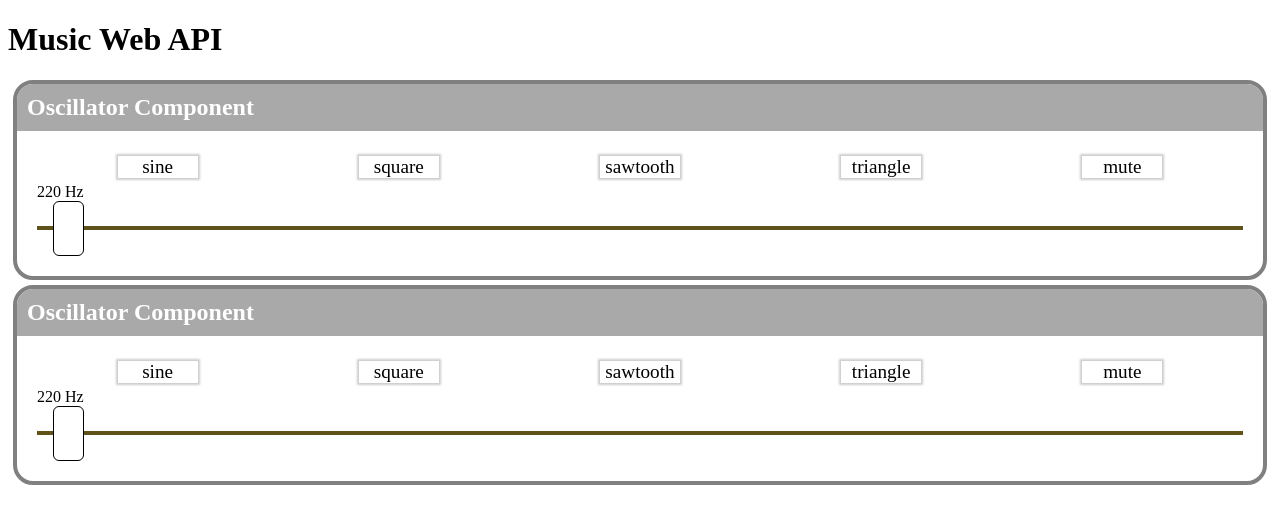
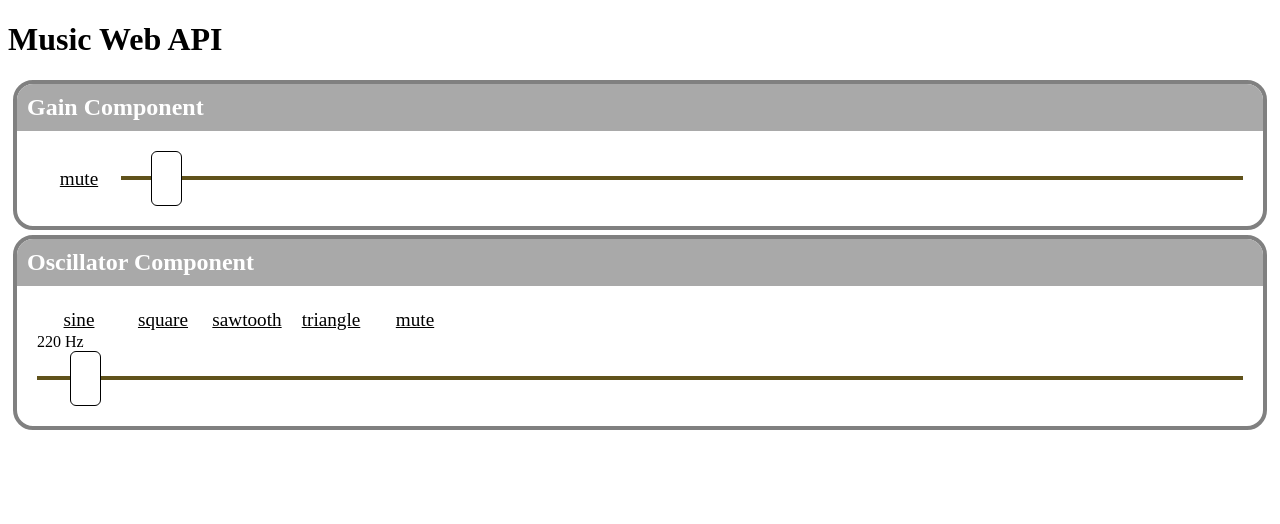
Before and after one commit to raiss/music-web-api, a React app: page / in a window 1280 px wide. Shown: the top 524 px of the page. Built offline with nearby package versions, Linux system fonts and the light colour scheme; what react-tap-event-plugin would draw is missing.

Commit message:
add Gain component/controller (in progress) and update Fader component

```diff
--- a/src/App.js
+++ b/src/App.js
@@ -1,5 +1,7 @@
 import React, { Component } from 'react';
 import  { Oscillator }  from "./controllers/Oscillator";
+import  { Gain }  from "./controllers/Gain";
+
 
 import './App.css';
 
@@ -11,7 +13,7 @@ export class App extends Component {
   render() {
     return (
       <div>
-        <Oscillator/>
+        <Gain/>
         <Oscillator/>
       </div>
     )
--- a/src/components/GenericButton.css
+++ b/src/components/GenericButton.css
@@ -1,9 +1,12 @@
 .genericbutton-container {
   display: flex;
+  overflow: hidden;
   font-size: 1.2em;
-  margin: 5px 2px;
+  line-height: 1.2em;
+  padding: 2px;
   min-width: 80px;
-  box-shadow: 0 0 2px 2px rgba(0, 0, 0, 0.2);;
+  border-radius: 5px;
+  text-decoration: underline;
   justify-content: space-around;
   position: relative;
   -webkit-user-select: none; /* webkit (safari, chrome) browsers */
@@ -13,5 +16,5 @@
 }
 
 .genericbutton-container:active {
-  background: rgba(180, 180, 200, 0.3);;
+  background: rgba(0, 0, 0, 0.3);;
 }
--- a/src/controllers/Fader.js
+++ b/src/controllers/Fader.js
@@ -4,7 +4,13 @@ import React, { Component } from 'react';
 export class Fader extends Component {
   render() {
     return (
-      <input className="fader-slider" type="range" min="1" max="3520" step="1"  onChange={this.props.onChange}/>
+      <input
+        className="fader-slider"
+        type="range"
+        min={this.props.min || "1"}
+        max={this.props.max || "1760"}
+        step={this.props.step || "1"}
+        onChange={this.props.onChange}/>
     );
   }
 }
--- /dev/null
+++ b/src/controllers/Gain.css
@@ -0,0 +1,7 @@
+.gain-container {
+  display: flex;
+}
+
+.gain-mute {
+  align-self: center;
+}
--- /dev/null
+++ b/src/controllers/Gain.js
@@ -0,0 +1,37 @@
+import React, { Component } from 'react';
+
+// import { GainService }  from '../audioServices/SimpleGain.service';
+import { GenericButton }  from '../components/GenericButton';
+import { Fader }  from './Fader';
+import { Controller }  from './Controller';
+
+import './Gain.css';
+
+export class Gain extends Component {
+  constructor(props) {
+    super(props);
+    this.state = {
+      isMute: false
+    };
+  }
+
+  modulate(e) {
+    this.setState({inputVal: e.target.value});
+  }
+
+  mute() {
+    this.setState({isMute: !this.state.isMute});
+    let vol = this.state.isMute ? 1 : 0;
+  }
+
+  render() {
+    return (
+      <Controller title="Gain Component">
+        <div className="gain-container">
+          <GenericButton onClick={this.mute.bind(this)}><div className="gain-mute">{this.state.isMute ? "unmute" : "mute"}</div></GenericButton>
+          <Fader onChange={this.modulate.bind(this)}></Fader>
+        </div>
+      </Controller>
+    )
+  }
+}
--- a/src/controllers/Oscillator.css
+++ b/src/controllers/Oscillator.css
@@ -1,9 +1,8 @@
 .oscillator-buttons {
     display: flex;
     flex-wrap: wrap;
-    justify-content: space-around;
+    justify-content: flex-start;
 }
 
 .oscillator-waveform {
-  display: inline-block;
 }
```
Also changed, not shown: src/audioServies.js/simpleOscillator.service.js (added, +25 -0 lines).
